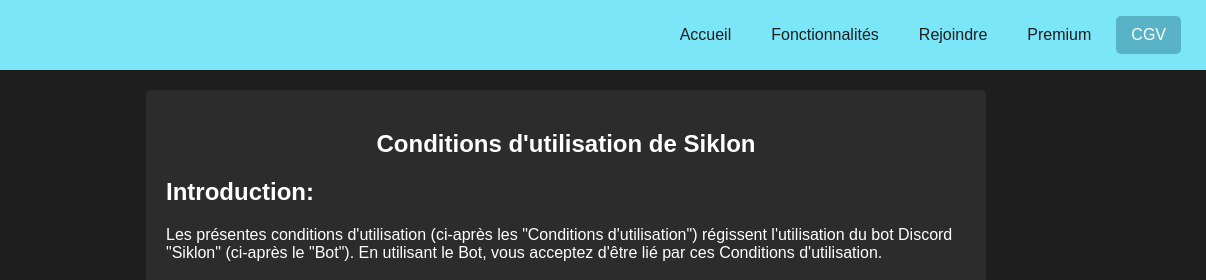
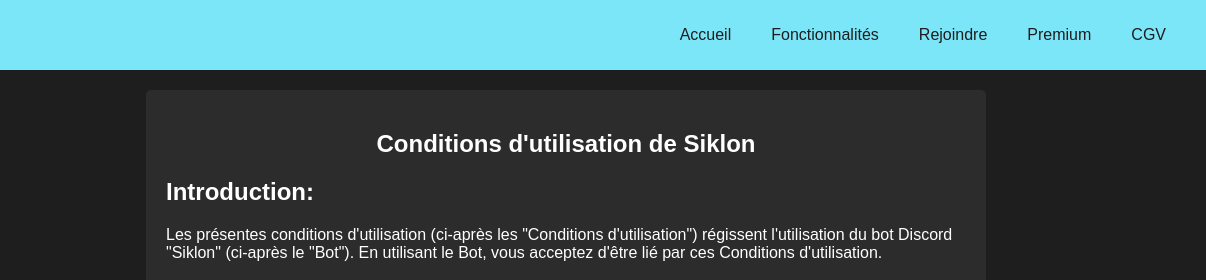
Before and after one commit to sixtartix/Siklon-site, a plain HTML site: page condition_utilisation.html in a window 1280 px wide. Shown: the top 280 px of the page, 74-1280 px from the left. Drawn offline with Linux system fonts and the light colour scheme.

Commit message:
Update condition_utilisation.html

```diff
--- a/condition_utilisation.html
+++ b/condition_utilisation.html
@@ -18,7 +18,7 @@
       <a href="fonctionnalites.html">Fonctionnalités</a>
       <a href="rejoindre.html">Rejoindre</a>
       <a href="premium.html">Premium</a>
-      <a href="CGV.html" class="active">CGV</a>
+      <a href="CGV.html">CGV</a>
     </nav>
   </header>
 
```
